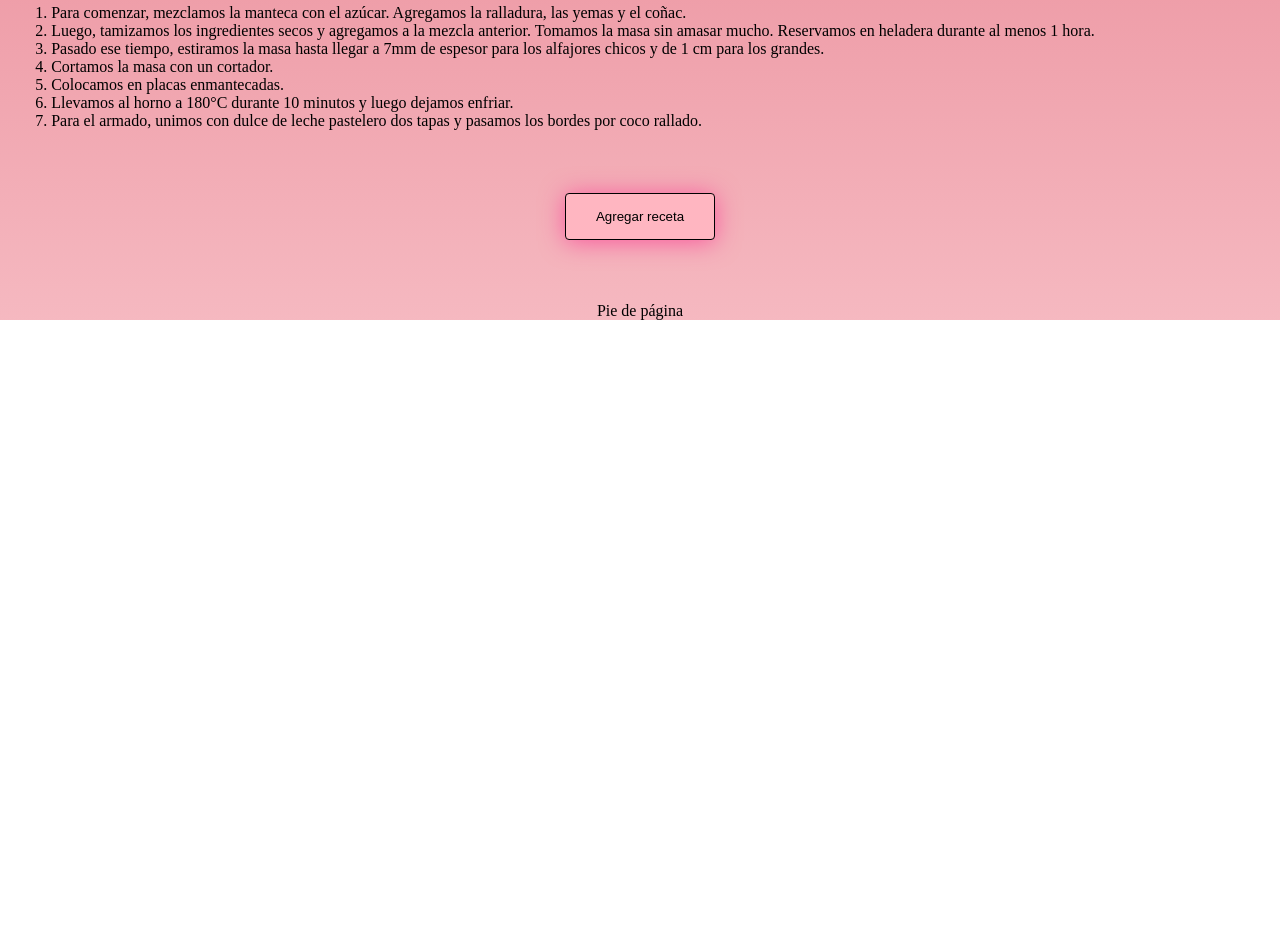
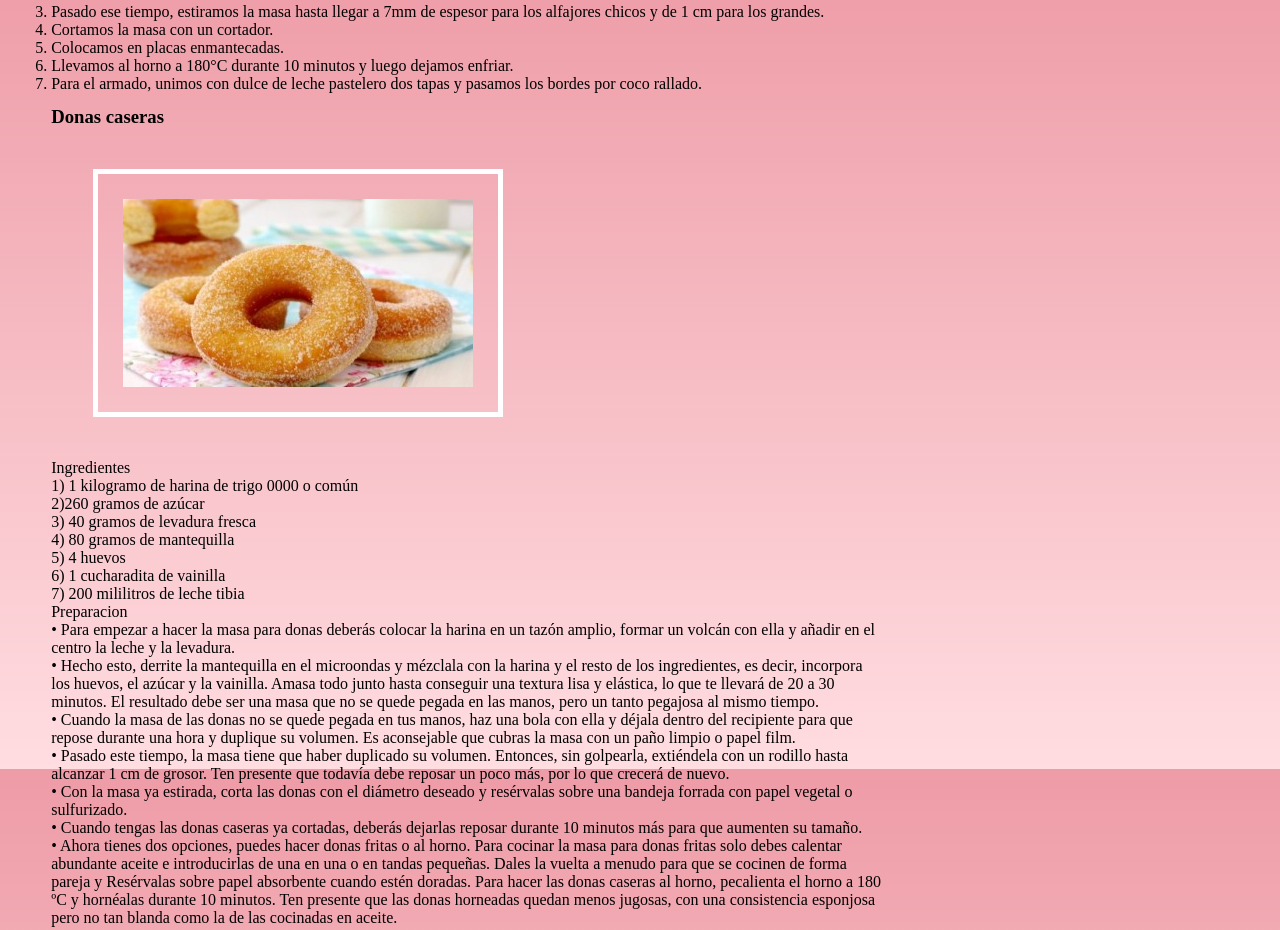
Before and after one commit to EveCoronel/ProyectoFinalJs, a plain HTML site: page recetas.html in a window 1280 px wide. Shown: the part 831-1761 px from the top of the page. Before the commit the page ends 1151 px from the top, so only its background shows below. Drawn offline with Linux system fonts and the light colour scheme.

Commit message:
Se agrega Fetch

```diff
--- a/recetas.js
+++ b/recetas.js
@@ -1,5 +1,8 @@
 function init() {
 
+    imprimirDiv()
+
+    recetasfetch()
 
 }
 
@@ -48,7 +51,7 @@ myBtn.addEventListener('click', () => {
 
 
         articulo.appendChild(contenedor1);
-        recetas.push( new Receta(tituloIngresado.value, contenidoIngresado.value));
+        recetas.push(new Receta(tituloIngresado.value, contenidoIngresado.value));
         localStorage.setItem('Recetas_Ingresadas', JSON.stringify(recetas))
 
     })
@@ -97,4 +100,46 @@ function imprimirDiv() {
 
 }
 
-imprimirDiv()
+
+
+
+let url = "recetas.json"
+fetch(url)
+    .then((res) => res.json())
+    .then((data) => {
+        recetasfetch(data)
+    });
+
+function recetasfetch(data) {
+
+    let contenedor3 = document.createElement('div');
+    contenedor3.className = "div"
+
+
+    console.log(data)
+
+
+
+    contenedor3.innerHTML = `<h3> ${data.titulo}</h3>
+        <img src=${data.imagen}>`
+
+
+    data.ingredientes.forEach((element) => {
+
+        contenedor3.innerHTML += `<ul>${element}</ul>`
+
+    })
+
+
+    data.preparacion.forEach((element) => {
+
+        contenedor3.innerHTML += `<ol>${element}</ol>`
+
+    })
+
+
+    articulo.appendChild(contenedor3);
+
+
+
+}
--- /dev/null
+++ b/recetas.json
@@ -0,0 +1,24 @@
+{
+    "imagen": "./img/donas_caseras.jpg",
+    "titulo": "Donas caseras",
+    "ingredientes": [
+        "Ingredientes",
+        "1) 1 kilogramo de harina de trigo 0000 o común",
+        "2)260 gramos de azúcar",
+        " 3) 40 gramos de levadura fresca",
+        "4) 80 gramos de mantequilla",
+        "5) 4 huevos",
+        "6) 1 cucharadita de vainilla",
+        "7) 200 mililitros de leche tibia"
+    ],
+    "preparacion": [
+        "Preparacion",
+        "• Para empezar a hacer la masa para donas deberás colocar la harina en un tazón amplio, formar un volcán con ella y añadir en el centro la leche y la levadura.",
+        "• Hecho esto, derrite la mantequilla en el microondas y mézclala con la harina y el resto de los ingredientes, es decir, incorpora los huevos, el azúcar y la vainilla. Amasa todo junto hasta conseguir una textura lisa y elástica, lo que te llevará de 20 a 30 minutos. El resultado debe ser una masa que no se quede pegada en las manos, pero un tanto pegajosa al mismo tiempo.",
+        "• Cuando la masa de las donas no se quede pegada en tus manos, haz una bola con ella y déjala dentro del recipiente para que repose durante una hora y duplique su volumen. Es aconsejable que cubras la masa con un paño limpio o papel film.",
+        "• Pasado este tiempo, la masa tiene que haber duplicado su volumen. Entonces, sin golpearla, extiéndela con un rodillo hasta alcanzar 1 cm de grosor. Ten presente que todavía debe reposar un poco más, por lo que crecerá de nuevo.",
+        "• Con la masa ya estirada, corta las donas con el diámetro deseado y resérvalas sobre una bandeja forrada con papel vegetal o sulfurizado.",
+        "• Cuando tengas las donas caseras ya cortadas, deberás dejarlas reposar durante 10 minutos más para que aumenten su tamaño.",
+        "• Ahora tienes dos opciones, puedes hacer donas fritas o al horno. Para cocinar la masa para donas fritas solo debes calentar abundante aceite e introducirlas de una en una o en tandas pequeñas. Dales la vuelta a menudo para que se cocinen de forma pareja y Resérvalas sobre papel absorbente cuando estén doradas. Para hacer las donas caseras al horno, pecalienta el horno a 180 ºC y hornéalas durante 10 minutos. Ten presente que las donas horneadas quedan menos jugosas, con una consistencia esponjosa pero no tan blanda como la de las cocinadas en aceite."
+    ]
+}
--- a/style.css
+++ b/style.css
@@ -94,6 +94,7 @@ input {
     border: black;
     border-radius: 10%;
     align-items: flex-start;
+    width: 65%;
 }
 
 
```
Also changed, not shown: img/donas_caseras.jpg (added).
